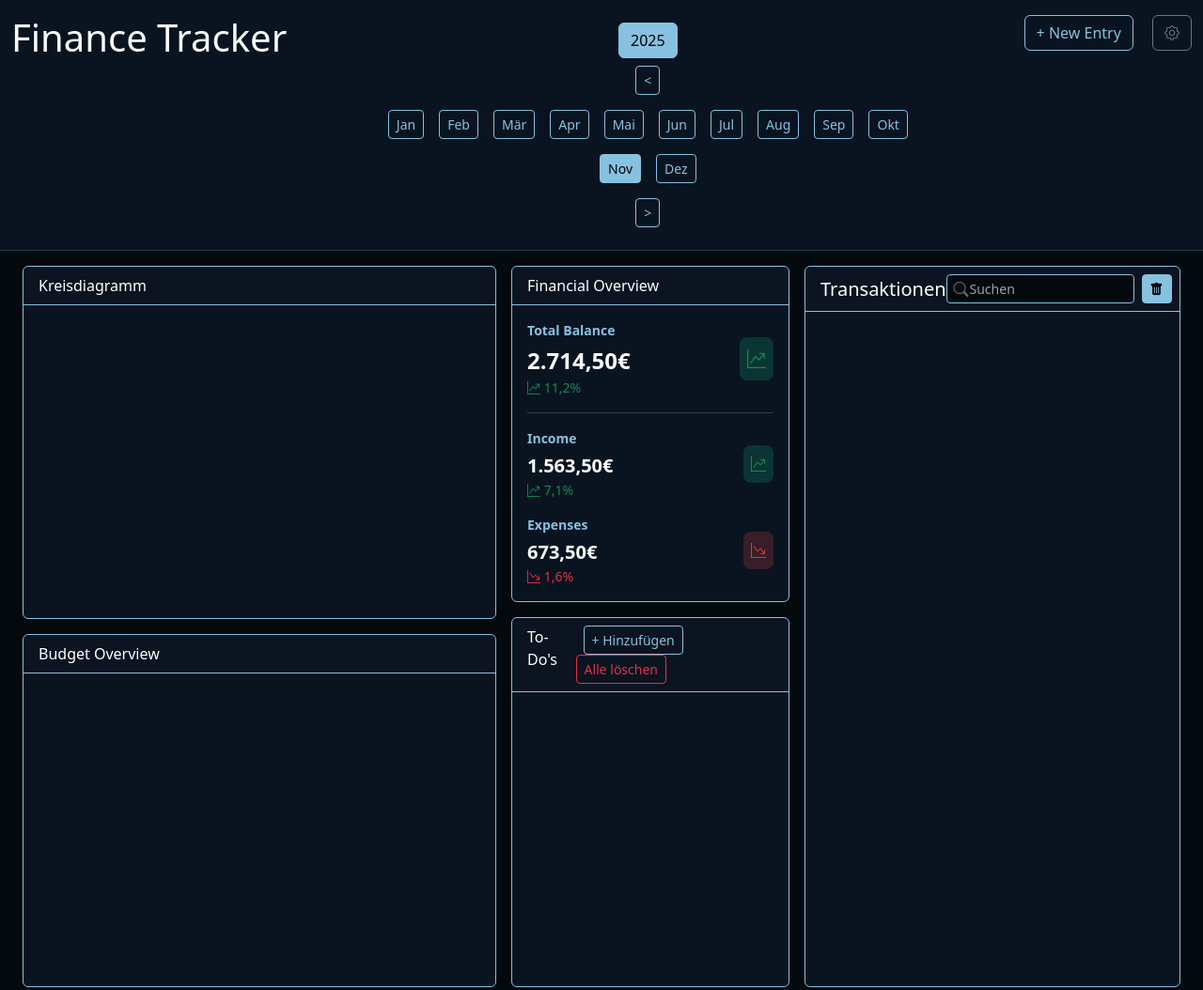
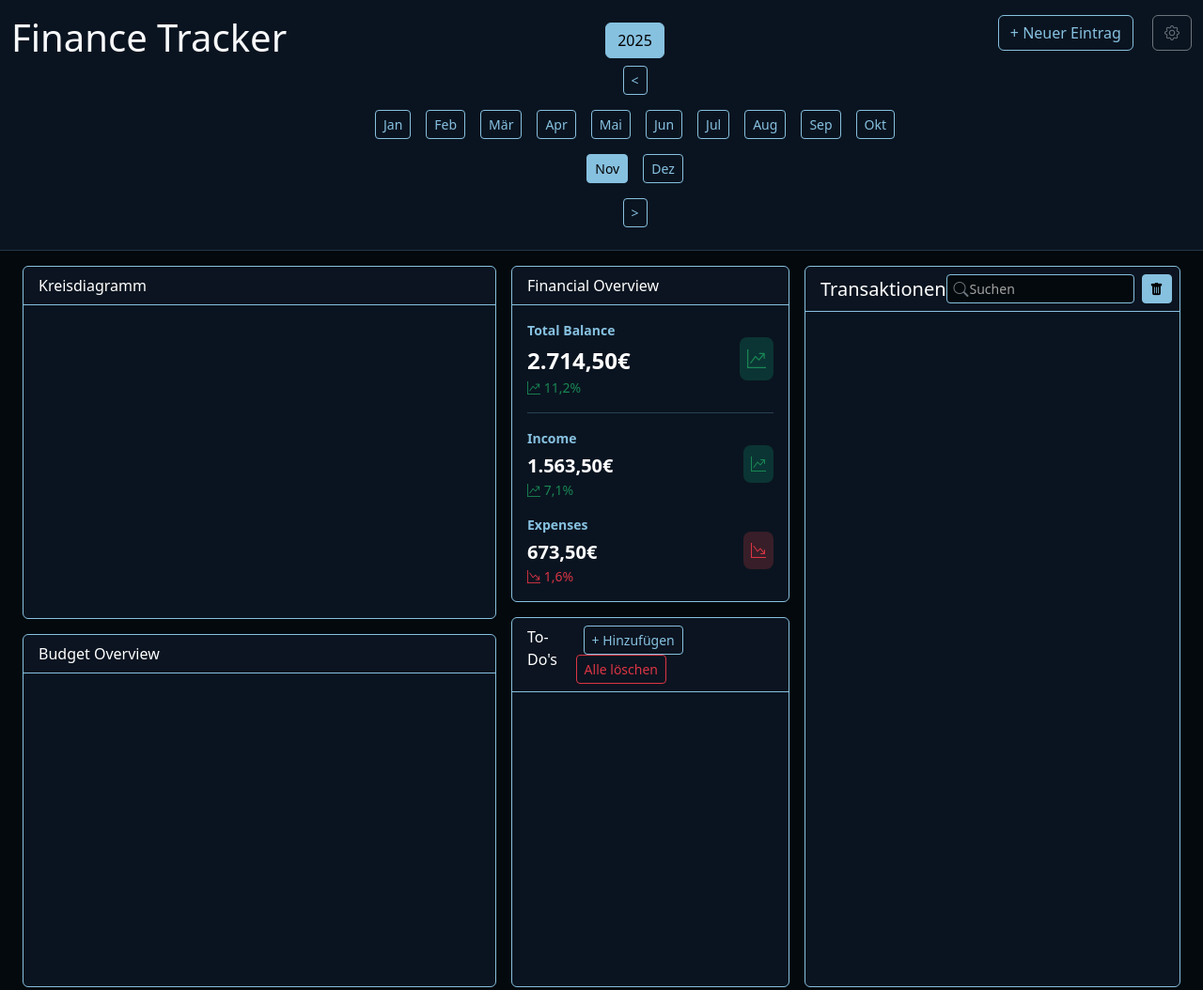
Before and after one commit to ABL-Dev/Webanwendungen2, a website: page Frontend/index.html in a window 1280 px wide. Shown: the whole page at 94% size. Drawn offline with nearby package versions, Linux system fonts and the light colour scheme; no server answers; a script that the page names is missing.

Commit message:
New Entry nun standart auf DE

```diff
--- a/Frontend/index.html
+++ b/Frontend/index.html
@@ -49,8 +49,8 @@
 
             <!--Rechter bereich-->
             <div class="col-auto justify-content-end">
-                <button class="btn btn-outline-primary mx-3" data-bs-toggle="modal" data-bs-target="#NEModal">+ New
-                    Entry</button>
+                <button class="btn btn-outline-primary mx-3" data-bs-toggle="modal" data-bs-target="#NEModal">+ Neuer
+                    Eintrag</button>
                 <button class="btn btn-outline-secondary" data-bs-toggle="modal" data-bs-target="#settingsModal">
                     <i class="bi bi-gear"></i>
                 </button>
```
